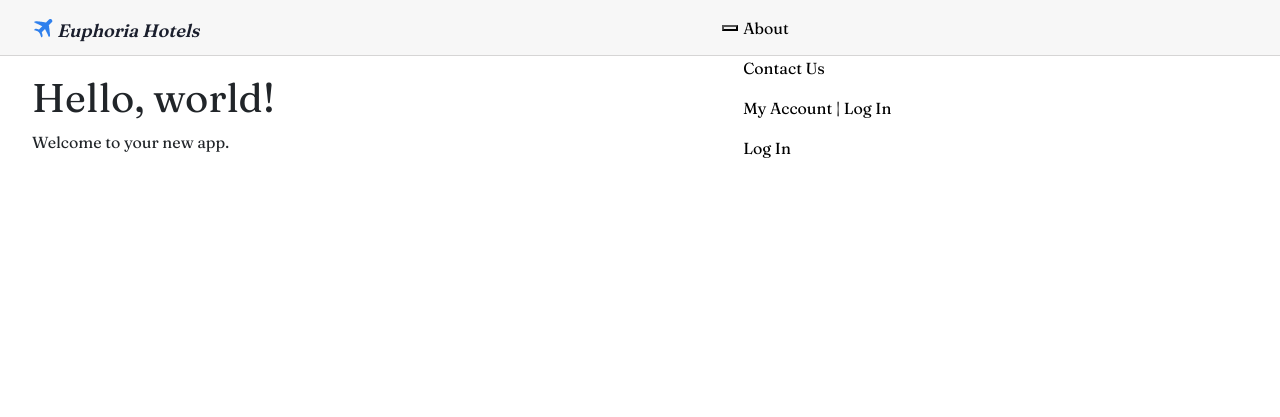
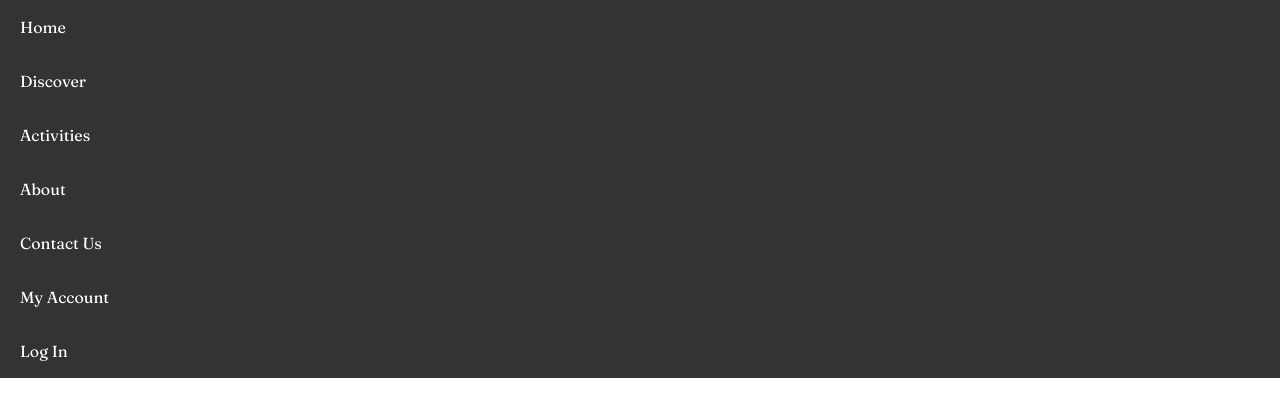
Before and after one commit to CSC-3380-Fall-2024/Team-7, an ASP.NET Core app: page / in a window 1280 px wide, after a click that opens the changed part. Shown: the top 417 px of the page. Run offline with ASP.NET Core 8, Linux system fonts and the light colour scheme; style sheets or scripts are compiled from the project's sources.

Commit message:
Added a scrolling function to the navbar. Also made it show across the width of the page. Will fix color later

```diff
--- a/HMS/Components/Layout/MainLayout.razor
+++ b/HMS/Components/Layout/MainLayout.razor
@@ -13,7 +13,7 @@
                 aria-controls="navbarCollapse" aria-label="Toggle navigation">
                 <span class="navbar-toggle-icon"></span>
             </button>
-
+	    <div class="scrollmenu">
             <div class="collapse navbar-collapse" id="navbarCollapse">
                 <ul class="navbar-nav">
                     <li class="nav-item">
@@ -32,7 +32,7 @@
                         <a class="nav-link" href="contact">Contact Us</a>
                     </li>
                     <li class="nav-item">
-                        <a class="nav-link" href="dashboard">My Account | Log In</a>
+                        <a class="nav-link" href="dashboard">My Account</a>
                     </li>
                     <li class="nav-item">
                         <a class="nav-link" href="login">Log In</a>
@@ -40,6 +40,7 @@
                 </ul>
             @*<a href="https://learn.microsoft.com/aspnet/core/" target="_blank">About</a>*@
             </div>
+	    </div>
         </div>
 
         <article class="content">
--- a/HMS/Components/Layout/MainLayout.razor.css
+++ b/HMS/Components/Layout/MainLayout.razor.css
@@ -113,6 +113,29 @@
     }
 }
 
+.scrollmenu {
+  width: 100%;
+  overflow-y: auto;
+  white-space: nowrap;
+  position: fixed;
+  top: 0;
+  left: 0;
+  background-color: #333;
+  z-index: 1000;
+}
+
+.scrollmenu a {
+  display: inline-block;
+  padding: 15px;
+  text-decoration: none;
+  color: #fff;
+  transition: background-color 0.3s;
+}
+
+.scrollmenu a:hover {
+  background-color: #555;
+}
+
 #blazor-error-ui {
     background: lightyellow;
     bottom: 0;
--- a/HMS/Program.cs
+++ b/HMS/Program.cs
@@ -3,7 +3,7 @@
 
 
 
-string credentialPath = @"..\..\hotelmanagementsystem-3f342-firebase-adminsdk-njalz-ea30d4f99f.json";
+string credentialPath = /*@"..\..\/*/"../../hotelmanagementsystem-3f342-firebase-adminsdk-njalz-ea30d4f99f.json";
 Environment.SetEnvironmentVariable("GOOGLE_APPLICATION_CREDENTIALS", credentialPath);
 var builder = WebApplication.CreateBuilder(args);
 
```
Also changed, not shown: HMS/Components/Pages/ComponentCSS/Logintest.razor (renamed from HMS/Components/Pages/Logintest.razor).
